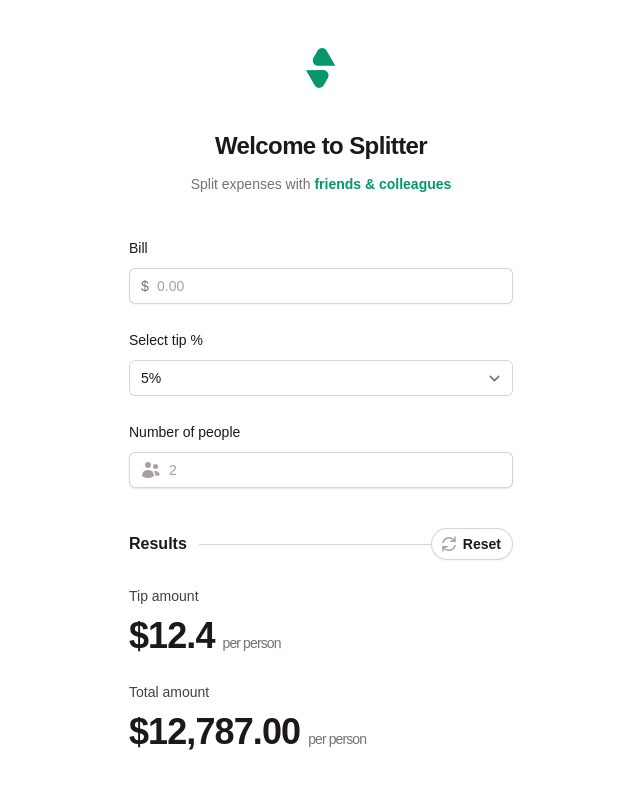
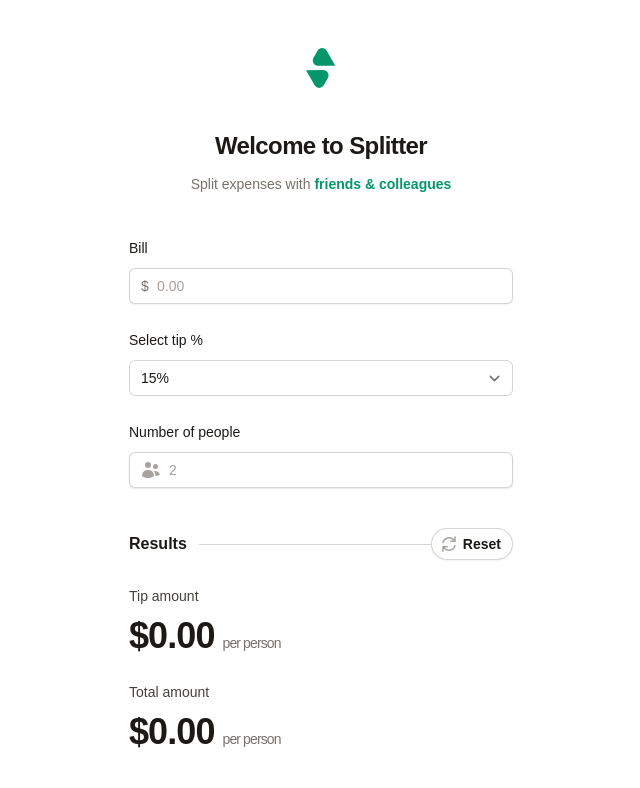
Before and after one commit to zelinka-marek/splitter, a React (Vite) app: page / in a window 1280 px wide. Shown: the top 788 px of the page, without its empty margins (319-959 px from the left). Built offline with nearby package versions, Linux system fonts and the light colour scheme; a web font is replaced by a local one.

Commit message:
calculate results

```diff
--- a/src/app.jsx
+++ b/src/app.jsx
@@ -1,9 +1,26 @@
 import { ArrowPathIcon } from "@heroicons/react/20/solid";
+import { useState } from "react";
 import { CalculatorForm } from "./components/calculator-form.jsx";
 import { CalculatorResults } from "./components/calculator-results.jsx";
 import { Logo } from "./components/logo.jsx";
 
+let initialValues = {
+  bill: "",
+  tip: "0.15",
+  peopleCount: "",
+};
+
 export default function App() {
+  let [values, setValues] = useState(initialValues);
+
+  function handleValueChange(id, value) {
+    setValues((values) => ({ ...values, [id]: value }));
+  }
+
+  function handleReset() {
+    setValues(initialValues);
+  }
+
   return (
     <div className="flex min-h-full flex-col justify-center px-6 py-12 lg:px-8">
       <div className="sm:mx-auto sm:w-full sm:max-w-sm">
@@ -21,7 +38,7 @@ export default function App() {
         </div>
       </div>
       <div className="mt-10 sm:mx-auto sm:w-full sm:max-w-sm">
-        <CalculatorForm />
+        <CalculatorForm values={values} onValueChange={handleValueChange} />
         <div className="mt-10 space-y-6">
           <div className="relative">
             <div className="absolute inset-0 flex items-center" aria-hidden>
@@ -33,6 +50,7 @@ export default function App() {
               </span>
               <button
                 type="button"
+                onClick={handleReset}
                 className="inline-flex items-center gap-1.5 rounded-full bg-white px-3 py-1.5 text-sm font-semibold text-gray-900 shadow-sm ring-1 ring-inset ring-gray-300 hover:bg-gray-50"
               >
                 <ArrowPathIcon className="-ml-1 -mr-0.5 h-5 w-5 text-gray-400" />
@@ -40,7 +58,7 @@ export default function App() {
               </button>
             </div>
           </div>
-          <CalculatorResults />
+          <CalculatorResults values={values} />
         </div>
       </div>
     </div>
--- a/src/components/calculator-form.jsx
+++ b/src/components/calculator-form.jsx
@@ -1,7 +1,13 @@
 import { UsersIcon } from "@heroicons/react/20/solid";
 import { Input, Label, Select } from "./forms.jsx";
 
-export function CalculatorForm() {
+export function CalculatorForm({ values, onValueChange }) {
+  function handleChange(event) {
+    const { name, value } = event.target;
+
+    onValueChange(name, value);
+  }
+
   return (
     <form noValidate className="space-y-6">
       <div>
@@ -17,9 +23,11 @@ export function CalculatorForm() {
             type="number"
             id="bill"
             name="bill"
+            value={values.bill}
+            onChange={handleChange}
             required
-            min="0.01"
-            step="0.01"
+            min={0.01}
+            step={0.01}
             className="pl-7"
             placeholder="0.00"
           />
@@ -28,7 +36,13 @@ export function CalculatorForm() {
       <div>
         <Label htmlFor="tip">Select tip %</Label>
         <div className="mt-2">
-          <Select id="tip" name="tip">
+          <Select
+            id="tip"
+            name="tip"
+            value={values.tip}
+            onChange={handleChange}
+            required
+          >
             <option value="0.05">5%</option>
             <option value="0.1">10%</option>
             <option value="0.15">15%</option>
@@ -48,6 +62,8 @@ export function CalculatorForm() {
             type="number"
             id="peopleCount"
             name="peopleCount"
+            value={values.peopleCount}
+            onChange={handleChange}
             required
             min="2"
             step="1"
--- a/src/components/calculator-results.jsx
+++ b/src/components/calculator-results.jsx
@@ -1,28 +1,53 @@
-export function CalculatorResults() {
-  let stats = [
-    {
-      name: "Tip amount",
-      value: "$12.4",
-    },
-    {
-      name: "Total amount",
-      value: "$12,787.00",
-    },
-  ];
+import { formatCurrency } from "../utils.js";
+
+function shouldCalculateValues({ bill, tip, peopleCount }) {
+  return (
+    typeof bill === "number" &&
+    bill > 0 &&
+    typeof tip === "number" &&
+    tip > 0 &&
+    typeof peopleCount === "number" &&
+    peopleCount > 0
+  );
+}
+
+function calculateTipPerPerson({ bill, tip, peopleCount }) {
+  return (bill * tip) / peopleCount;
+}
+
+function calculateTotalPerPerson({ bill, peopleCount }, tipPerPerson) {
+  return bill / peopleCount + tipPerPerson;
+}
+
+export function CalculatorResults({ values }) {
+  let bill = Number.parseFloat(values.bill);
+  let tip = Number.parseFloat(values.tip);
+  let peopleCount = Number.parseInt(values.peopleCount, 10);
+  let shouldCalculate = shouldCalculateValues({ bill, tip, peopleCount });
+
+  let tipPerPerson = shouldCalculate
+    ? calculateTipPerPerson({ bill, tip, peopleCount })
+    : 0;
+  let totalPerPerson = shouldCalculate
+    ? calculateTotalPerPerson({ bill, peopleCount }, tipPerPerson)
+    : 0;
 
   return (
     <dl className="space-y-6">
-      {stats.map((stat) => (
-        <div key={stat.name} className="space-y-2">
-          <dt className="text-sm/6 font-medium text-gray-700">{stat.name}</dt>
-          <dd className="flex items-baseline gap-2 text-4xl font-semibold tracking-tight text-gray-900">
-            {stat.value}
-            <span className="text-sm font-medium text-gray-500">
-              per person
-            </span>
-          </dd>
-        </div>
-      ))}
+      <div className="space-y-2">
+        <dt className="text-sm/6 font-medium text-gray-700">Tip amount</dt>
+        <dd className="flex items-baseline gap-2 text-4xl font-semibold tracking-tight text-gray-900">
+          {formatCurrency(tipPerPerson)}
+          <span className="text-sm font-medium text-gray-500">per person</span>
+        </dd>
+      </div>
+      <div className="space-y-2">
+        <dt className="text-sm/6 font-medium text-gray-700">Total amount</dt>
+        <dd className="flex items-baseline gap-2 text-4xl font-semibold tracking-tight text-gray-900">
+          {formatCurrency(totalPerPerson)}
+          <span className="text-sm font-medium text-gray-500">per person</span>
+        </dd>
+      </div>
     </dl>
   );
 }
--- a/src/utils.js
+++ b/src/utils.js
@@ -4,3 +4,10 @@ import { twMerge } from "tailwind-merge";
 export function classNames(...inputs) {
   return twMerge(clsx(inputs));
 }
+
+export function formatCurrency(value, currency = "USD") {
+  return value.toLocaleString("en-US", {
+    style: "currency",
+    currency,
+  });
+}
```
